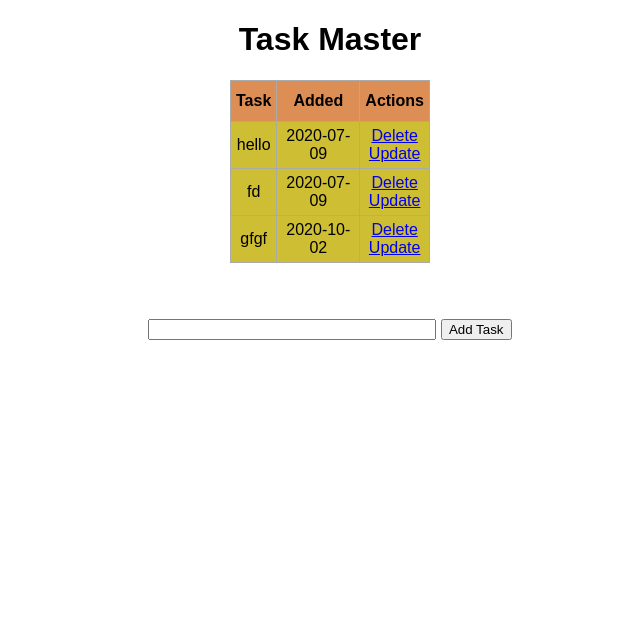
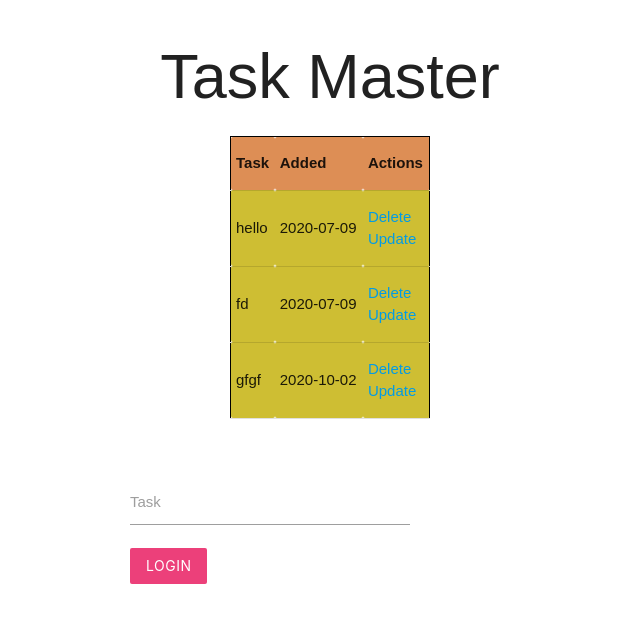
Before and after one commit to KKhushhalR2405/TodoList, a Flask app: page / in a window 1280 px wide. Shown: the top 623 px of the page, without its empty margins (310-950 px from the left). Run offline with Flask 2, Linux system fonts and the light colour scheme; data comes from the database, SQL or seed files in the repository.

Commit message:
Update index.html

```diff
--- a/templates/index.html
+++ b/templates/index.html
@@ -5,6 +5,13 @@
 {% endblock %}
 
 {% block body %}
+<!-- Compiled and minified CSS -->
+<link rel="stylesheet" href="https://cdnjs.cloudflare.com/ajax/libs/materialize/1.0.0/css/materialize.min.css">
+
+
+<!--Import Google Icon Font-->
+<link href="https://fonts.googleapis.com/icon?family=Material+Icons" rel="stylesheet">
+
 <div class="content">
     <h1 style="text-align: center">Task Master</h1>
     {% if tasks|length < 1 %}
@@ -32,11 +39,18 @@
     <br>
     <br>
 
-    <div class="form" align="center">
-        <form action="/" method="POST">
+
+    <form action="/" class="white" method="POST">
+        <div class="input-field">
+            <label htmlFor="Enter a task">Task</label>
             <input type="text" name="content" id="content">
-            <input type="submit" value="Add Task">
+        </div>
+        <div class="input-field">
+            <button type="submit" class="btn pink lighten-1 z-depth-0">Login</button>
+        </div>
     </form>
+
 </div>
-</div>
+<!-- Compiled and minified JavaScript -->
+<script src="https://cdnjs.cloudflare.com/ajax/libs/materialize/1.0.0/js/materialize.min.js"></script>
 {% endblock %}
```
Lines whose indentation alone changed are shown as unchanged.
